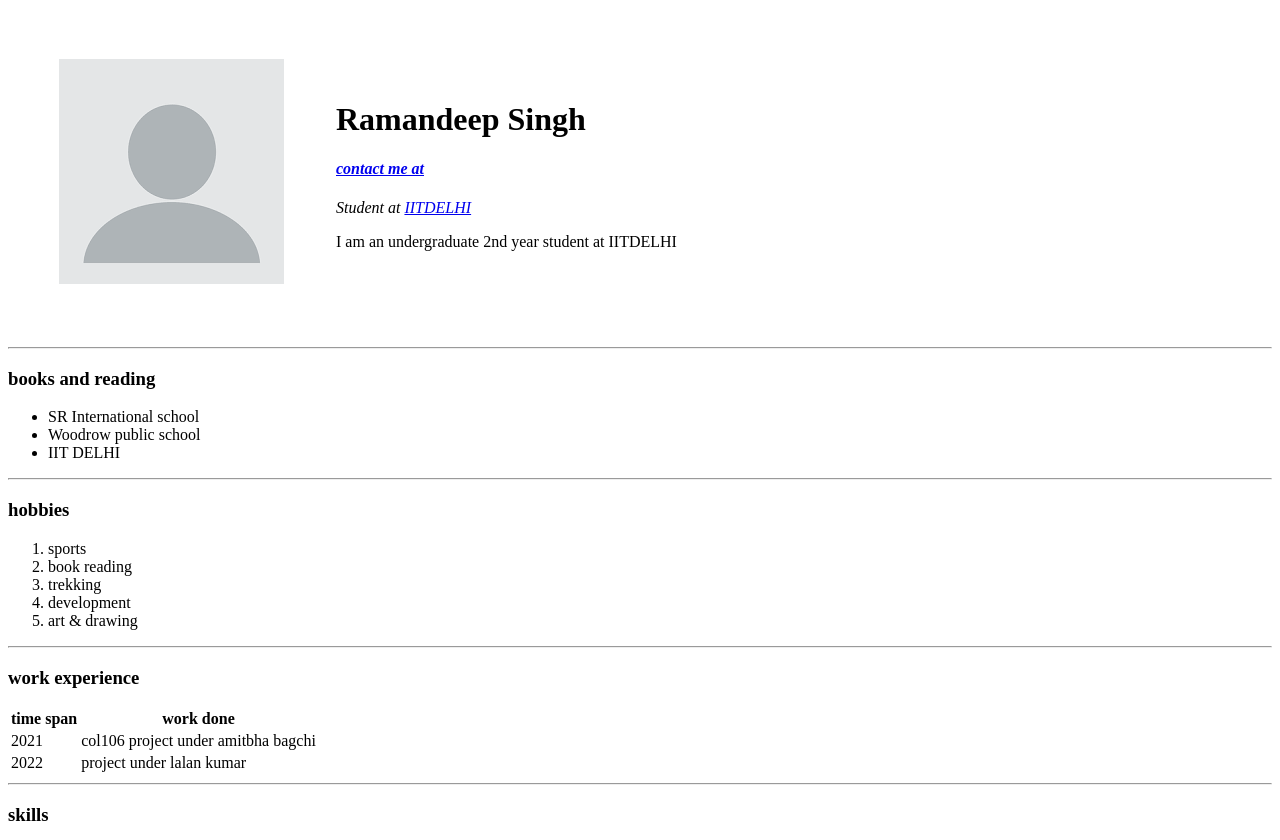
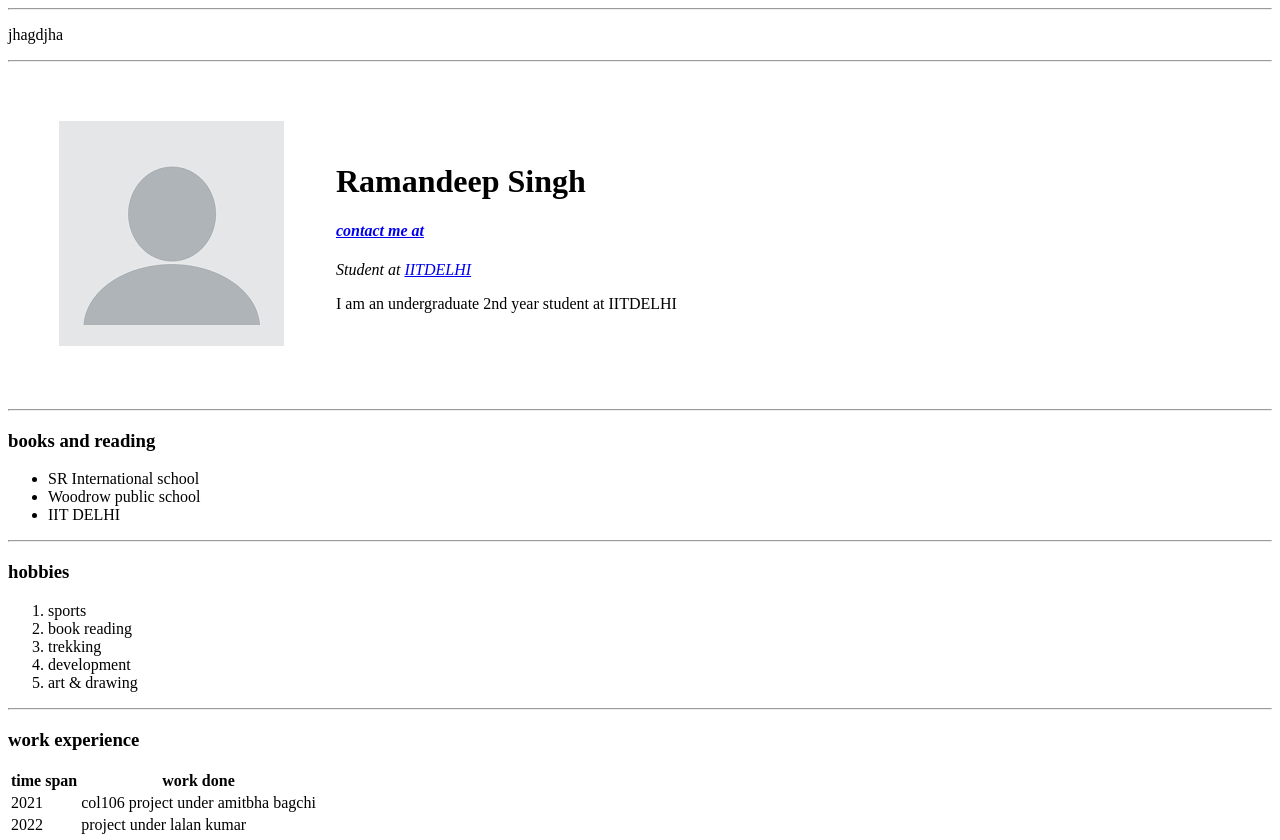
Before and after one commit to reshorom/CV-HMTL, a plain HTML site: page index.html in a window 1280 px wide. Shown: the top 840 px of the page. Drawn offline with Linux system fonts and the light colour scheme.

Commit message:
minor changes

```diff
--- a/index.html
+++ b/index.html
@@ -7,6 +7,9 @@
     <title>Raman's personal site</title>
   </head>
   <body>
+    <hr>
+    <p>jhagdjha</p>
+    <hr>
     <table cellspacing="50">
       <tr>
         <td>
```
